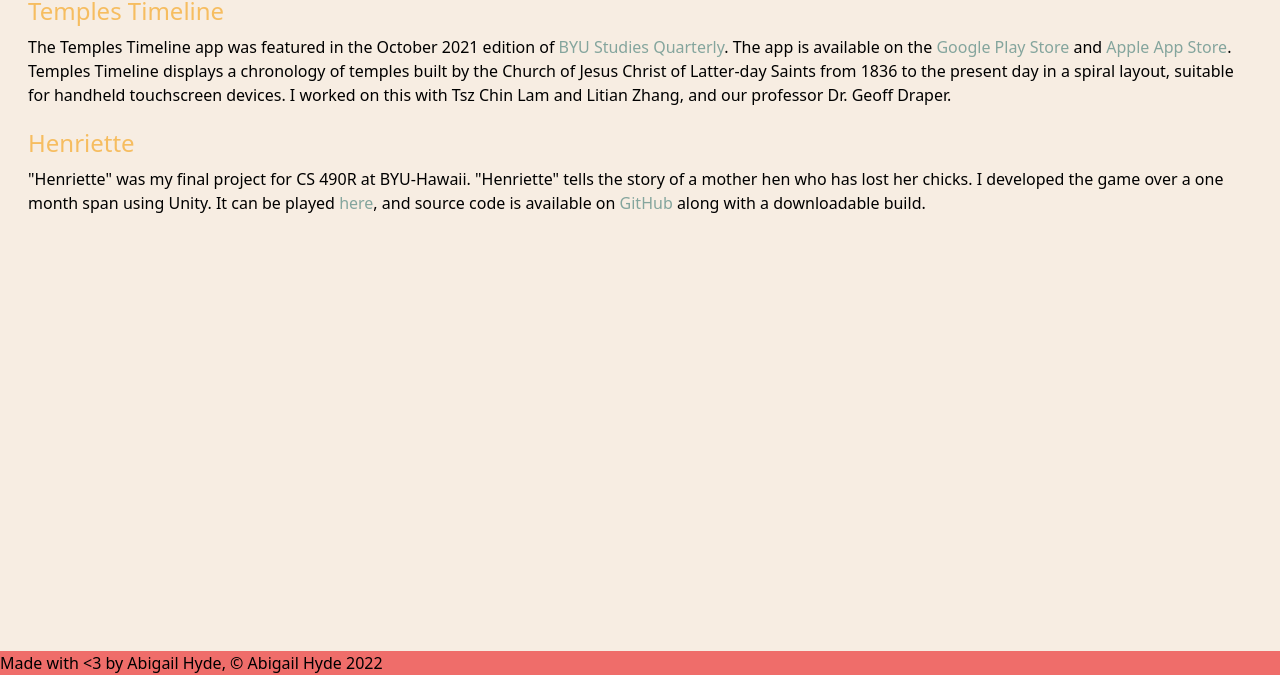
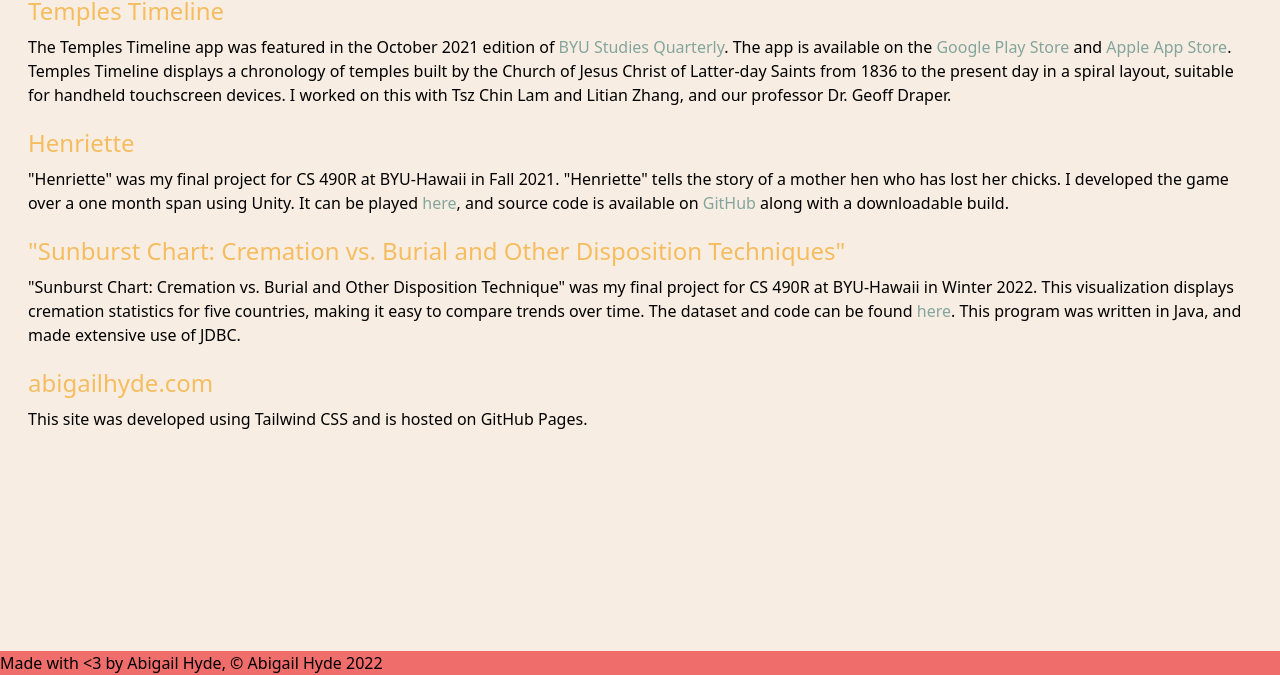
Before and after one commit to abigailhyde/oldsite, a website: page projects.html in a window 1280 px wide. Shown: the part 125-800 px from the top of the page. Drawn offline with Linux system fonts and the light colour scheme.

Commit message:
Make changes to the projects and skills pages.

```diff
--- a/projects.html
+++ b/projects.html
@@ -38,9 +38,21 @@
             </p>
 
             <h1 class="text-2xl pb-2 text-yellow px-7">Henriette</h1>
-            <p class="px-7">
-                "Henriette" was my final project for CS 490R at BYU-Hawaii. "Henriette" tells the story of a mother hen who has lost her chicks.
+            <p class="px-7 pb-5">
+                "Henriette" was my final project for CS 490R at BYU-Hawaii in Fall 2021. "Henriette" tells the story of a mother hen who has lost her chicks.
                 I developed the game over a one month span using Unity. It can be played <a href="./chickenweb/index.html" target="_blank" class="text-green">here</a>, and source code is available on <a href="https://github.com/AbigailHyde/henriette" target="_blank" class="text-green">GitHub</a> along with a downloadable build.
+            </p>
+
+            <h1 class="text-2xl pb-2 text-yellow px-7">"Sunburst Chart: Cremation vs. Burial and Other Disposition Techniques"</h1>
+            <p class="px-7 pb-5">
+                "Sunburst Chart: Cremation vs. Burial and Other Disposition Technique" was my final project for CS 490R at BYU-Hawaii in Winter 2022. This visualization displays cremation statistics for five countries, making it easy to compare trends over time.
+                The dataset and code can be found <a href="https://github.com/AbigailHyde/final_project" target="_blank" class="text-green">here</a>.
+                This program was written in Java, and made extensive use of JDBC.
+            </p>
+
+            <h1 class="text-2xl pb-2 text-yellow px-7">abigailhyde.com</h1>
+            <p class="px-7 pb-5">
+                This site was developed using Tailwind CSS and is hosted on GitHub Pages.
             </p>
 
         </main>
```
Also changed, not shown: skills.html (+3 -0 lines).
